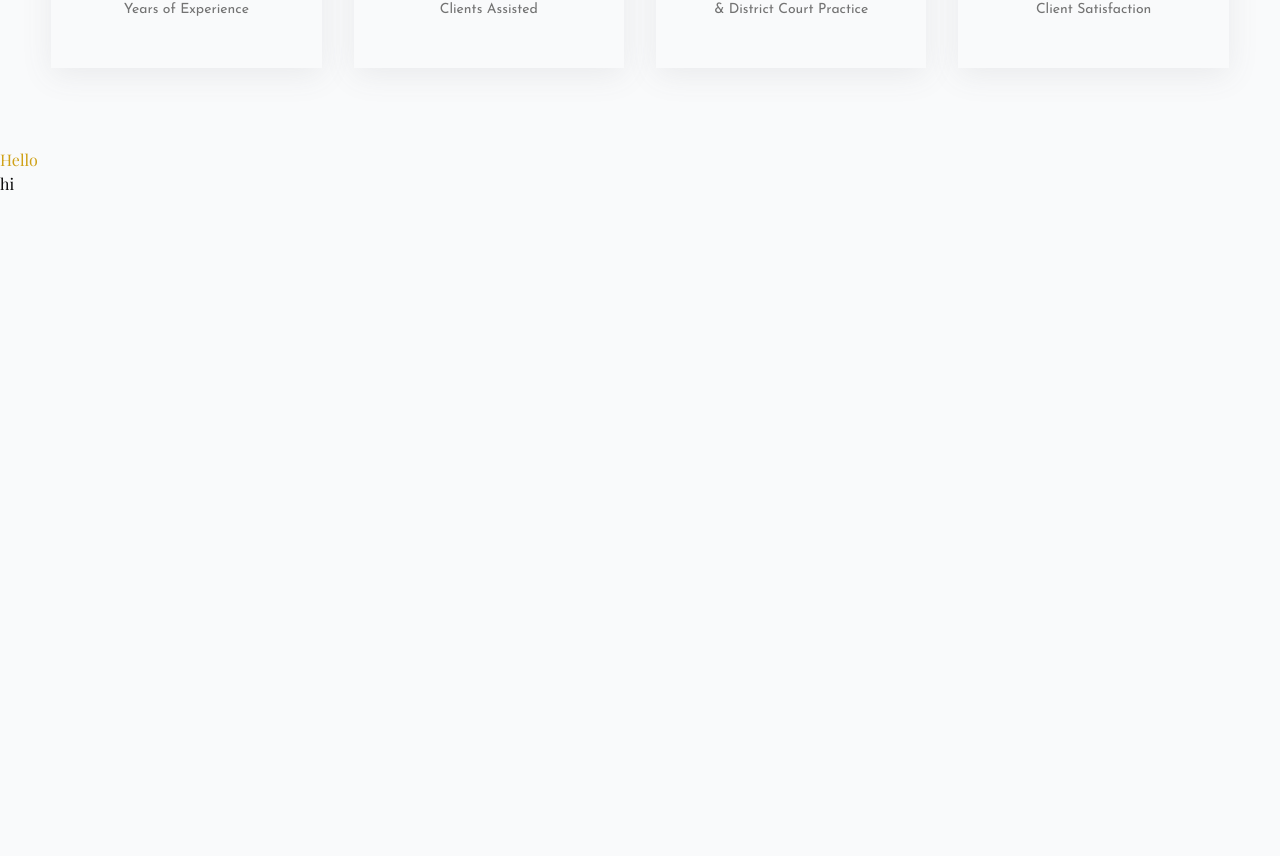
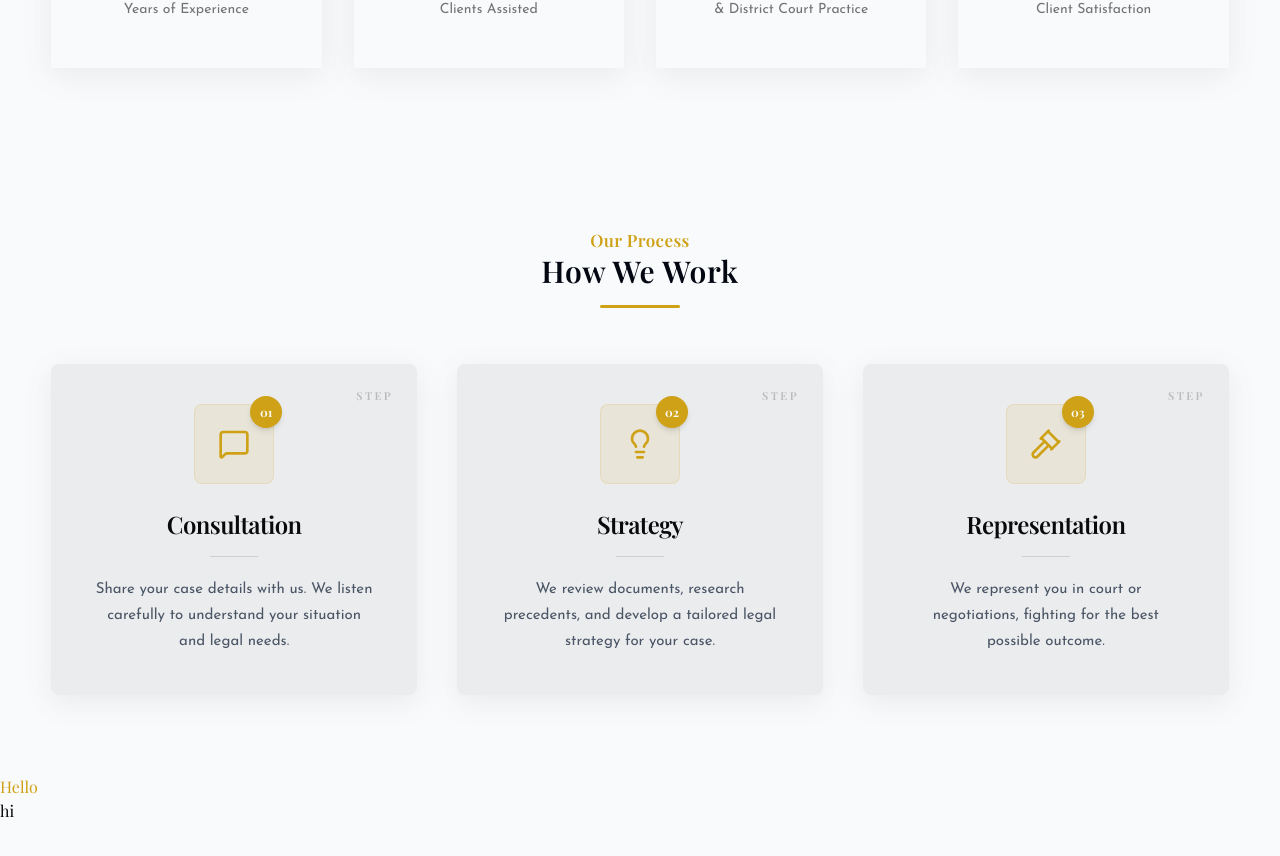
Before and after one commit to abdurrahmanrahat/law-firm, a React (Vite) app: page / in a window 1280 px wide. Shown: the part 2071-2927 px from the top of the page. Built offline with nearby package versions, Linux system fonts and the light colour scheme; a web font is replaced by a local one.

Commit message:
our process

```diff
--- a/src/components/Layout/MainLayout.tsx
+++ b/src/components/Layout/MainLayout.tsx
@@ -1,9 +1,11 @@
 import { Outlet } from "react-router-dom";
 import Footer from "../Shared/Footer";
 import Navbar from "../Shared/Navbar";
+import ScrollToTop from "../Shared/Ui/ScrollToTop.jsx";
 
 const MainLayout = () => {
   return (
+    <ScrollToTop>
       <div>
         <Navbar />
         <div className="min-h-screen">
@@ -11,6 +13,7 @@ const MainLayout = () => {
         </div>
         <Footer />
       </div>
+    </ScrollToTop>
   );
 };
 
--- /dev/null
+++ b/src/components/Shared/Ui/GoToTop.jsx
@@ -0,0 +1,50 @@
+import { useEffect, useState } from "react";
+import { IoArrowUp } from "react-icons/io5";
+
+const GoToTop = () => {
+  const [isVisible, setIsVisible] = useState(false);
+
+  const goToHandler = () => {
+    window.scrollTo({ top: 0, left: 0, behavior: "smooth" });
+  };
+
+  const listenToScroll = () => {
+    const heightToHidden = 320;
+    const windowScroll =
+      document.body.scrollTop || document.documentElement.scrollTop;
+
+    if (windowScroll > heightToHidden) {
+      setIsVisible(true);
+    } else {
+      setIsVisible(false);
+    }
+  };
+
+  useEffect(() => {
+    window.addEventListener("scroll", listenToScroll);
+
+    return () => {
+      window.removeEventListener("scroll", listenToScroll);
+    };
+  }, []);
+
+  return (
+    <div className="flex justify-center items-center">
+      {isVisible && (
+        <div
+          className="bg-white flex items-center gap-2 rounded-full fixed bottom-[20px] right-[20px] sm:bottom-[30px] sm:right-[40px] 2xl:right-[60px] z-[50] px-4 py-2 cursor-pointer"
+          onClick={goToHandler}
+        >
+          <div className="w-[20px] h-[20px] 2xl:w-[24px] 2xl:h-[24px] bg-dark transition-all duration-500 rounded-full flex justify-center items-center">
+            <IoArrowUp />
+          </div>
+          <span className="text-dark text-sm font-medium 2xl:text-base flex items-center">
+            <span className="hidden md:block">Back to</span> Top
+          </span>
+        </div>
+      )}
+    </div>
+  );
+};
+
+export default GoToTop;
--- /dev/null
+++ b/src/components/Shared/Ui/ScrollToTop.jsx
@@ -0,0 +1,14 @@
+import { useEffect } from "react";
+import { useLocation } from "react-router-dom";
+
+const ScrollToTop = ({ children }) => {
+  const { pathname } = useLocation();
+
+  useEffect(() => {
+    window.scrollTo(0, 0);
+  }, [pathname]);
+
+  return children || null;
+};
+
+export default ScrollToTop;
--- a/src/pages/Home/HomePage.tsx
+++ b/src/pages/Home/HomePage.tsx
@@ -1,4 +1,5 @@
 import { HeroSection } from "./HeroSection/HeroSection";
+import { OurProcess } from "./OurProcess/OurProcess";
 import Services from "./Services/Services";
 import { StatsSection } from "./StatsSection/StatsSection";
 
@@ -8,6 +9,7 @@ const HomePage = () => {
       <HeroSection />
       <Services />
       <StatsSection />
+      <OurProcess />
       <h2 className="text-primary">Hello</h2>
       <div className="min-h-screen">hi</div>
     </div>
--- /dev/null
+++ b/src/pages/Home/OurProcess/OurProcess.tsx
@@ -0,0 +1,105 @@
+import Container from "@/components/Layout/Container";
+import SectionTitle from "@/components/Shared/Ui/SectionTitle";
+import { Gavel, Lightbulb, MessageSquare } from "lucide-react";
+
+const steps = [
+  {
+    icon: MessageSquare,
+    step: "01",
+    title: "Consultation",
+    description:
+      "Share your case details with us. We listen carefully to understand your situation and legal needs.",
+  },
+  {
+    icon: Lightbulb,
+    step: "02",
+    title: "Strategy",
+    description:
+      "We review documents, research precedents, and develop a tailored legal strategy for your case.",
+  },
+  {
+    icon: Gavel,
+    step: "03",
+    title: "Representation",
+    description:
+      "We represent you in court or negotiations, fighting for the best possible outcome.",
+  },
+];
+
+export function OurProcess() {
+  return (
+    <section className="relative overflow-hidden py-14 lg:py-20">
+      <Container>
+        <SectionTitle subTitle="Our Process" title="How We Work" />
+
+        <div className="relative mt-14">
+          <div className="grid grid-cols-1 gap-8 md:grid-cols-3 md:gap-6 xl:gap-10">
+            {steps.map((step, index) => (
+              <div key={step.title} className="relative">
+                <div className="group relative bg-card h-full rounded-md shadow-cardLightShadow dark:shadow-cardDarkShadow p-8 py-10 text-center  transition-all duration-300 hover:-translate-y-1">
+                  {/* <div className="absolute inset-x-0 top-0 h-1 rounded-t-[28px] bg-gradient-to-r from-transparent via-primary/60 to-transparent opacity-0 transition-opacity duration-300 group-hover:opacity-100" /> */}
+
+                  <div className="mx-auto mb-6 flex w-fit items-center justify-center">
+                    <div className="relative">
+                      <div className="flex h-20 w-20 2xl:h-24 2xl:w-24 items-center justify-center rounded-md border border-primary/15 bg-primary/10 dark:bg-primary/15">
+                        <step.icon className="h-8 w-8 2xl:h-10 2xl:w-10 text-primary" />
+                      </div>
+
+                      <div className="absolute -right-2 -top-2 flex h-8 min-w-8 items-center justify-center rounded-full bg-primary px-2 text-[12px] 2xl:text-sm font-bold  text-primary-foreground shadow-md">
+                        {step.step}
+                      </div>
+                    </div>
+                  </div>
+
+                  <h3 className="font-display text-2xl font-semibold tracking-tight text-foreground">
+                    {step.title}
+                  </h3>
+
+                  <div className="mx-auto mt-4 h-px w-12 bg-border transition-all duration-300 group-hover:w-20 group-hover:bg-primary/40" />
+
+                  <p className="mx-auto mt-5 max-w-[280px] text-sm leading-6.5 md:text-[15px] 2xl:text-[17px] text-gray-600 dark:text-gray-400 font-josefin-sans">
+                    {step.description}
+                  </p>
+
+                  <span className="absolute right-6 top-6 text-[11px] font-semibold tracking-[0.22em] text-muted-foreground/40">
+                    STEP
+                  </span>
+                </div>
+
+                {/* desktop arrow */}
+                {index < steps.length - 1 && (
+                  <div className="pointer-events-none absolute left-full top-[92px] z-10 hidden -translate-x-1/2 lg:block">
+                    <img
+                      src={
+                        index === 0
+                          ? "/images/others/line1.png"
+                          : "/images/others/line2.png"
+                      }
+                      alt=""
+                      className="w-28 xl:w-36 opacity-90 dark:opacity-80"
+                    />
+                  </div>
+                )}
+
+                {/* mobile arrow */}
+                {index < steps.length - 1 && (
+                  <div className="mt-5 flex justify-center lg:hidden">
+                    <img
+                      src={
+                        index === 0
+                          ? "/images/shapes/arrow1.png"
+                          : "/images/shapes/arrow2.png"
+                      }
+                      alt=""
+                      className="w-28 rotate-90 opacity-70"
+                    />
+                  </div>
+                )}
+              </div>
+            ))}
+          </div>
+        </div>
+      </Container>
+    </section>
+  );
+}
```
Also changed, not shown: public/images/shapes/arrow1.png (added), public/images/shapes/arrow2.png (added). Lines whose indentation alone changed are shown as unchanged.
